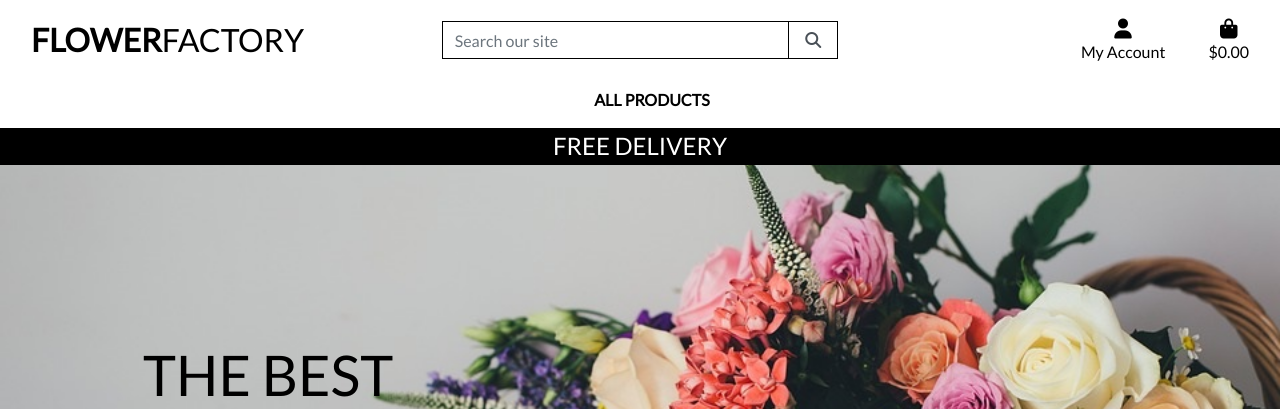
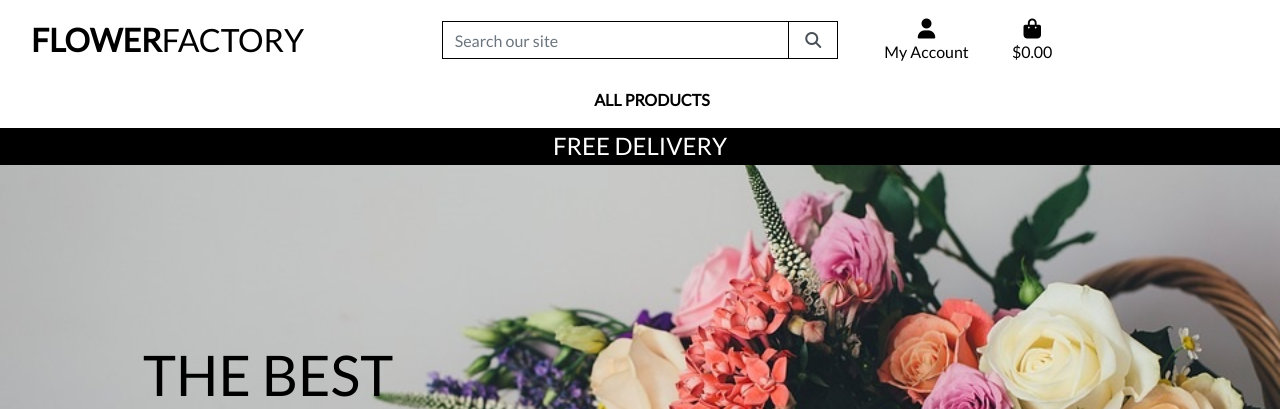
Before and after one commit to ourfalia/flowerfactory, a Django app: page / in a window 1280 px wide. Shown: the top 409 px of the page. Run offline with Django 3.2, Linux system fonts and the light colour scheme; some libraries are stand-ins or nearby versions.

Commit message:
add photos

```diff
--- a/templates/base.html
+++ b/templates/base.html
@@ -57,7 +57,7 @@
           </form>
         </div>
         <div class="col-12 col-lg-4 my-auto py-1 py-lg-0">
-          <ul class="list-inline list-unstyled text-center text-lg-right my-0">
+          <ul class="list-inline list-unstyled text-center text-lg-left my-0">
             <li class="list-inline-item dropdown">
               <a class="text-black nav-link" href="#" id="user-options" data-toggle="dropdown" aria-haspopup="true" aria-expanded="false">
                 <div class="text-center">
```
Also changed, not shown: media/five.jpg (added), media/four.jpg (added), media/lily.jpg (added), media/nine.jpg (added), media/one.jpg (added), media/seven.jpg (added), media/six.jpg (added), media/ten.jpg (added), media/three.jpg (added), media/two.jpg (added).
